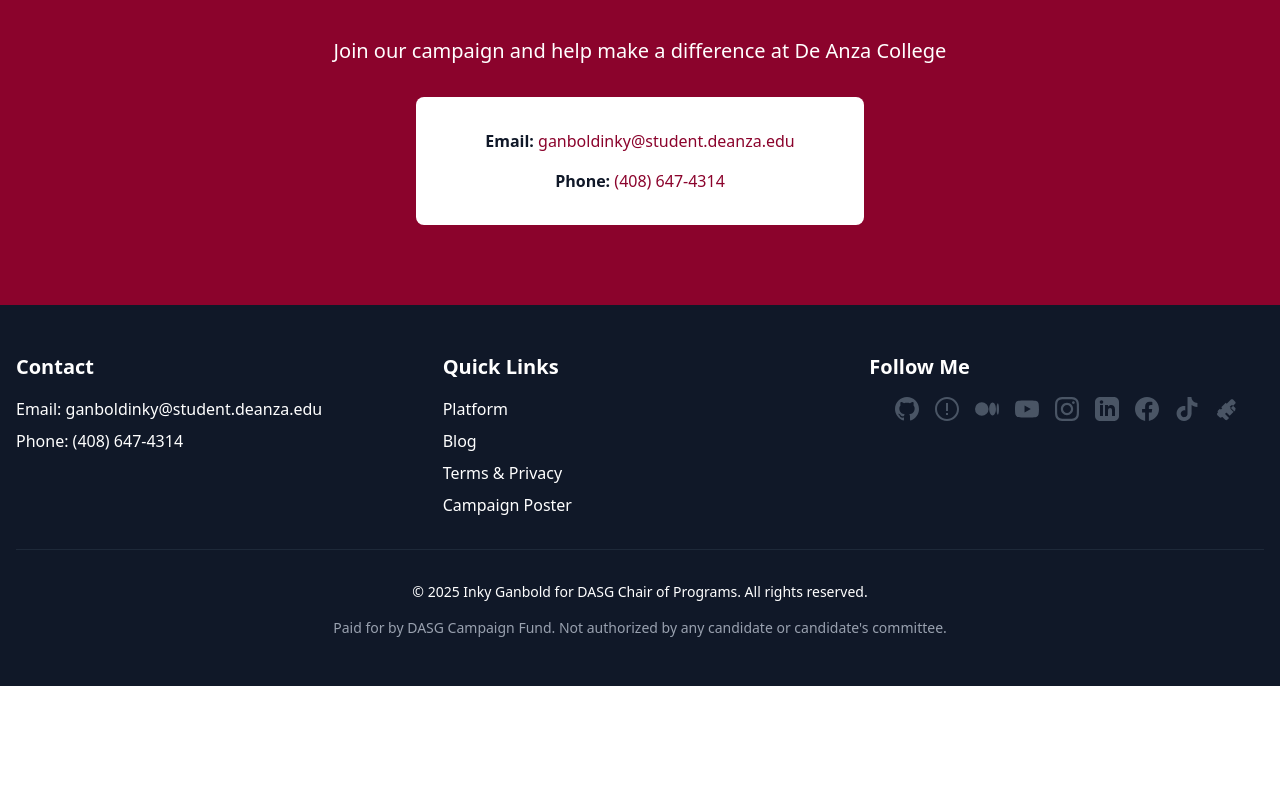
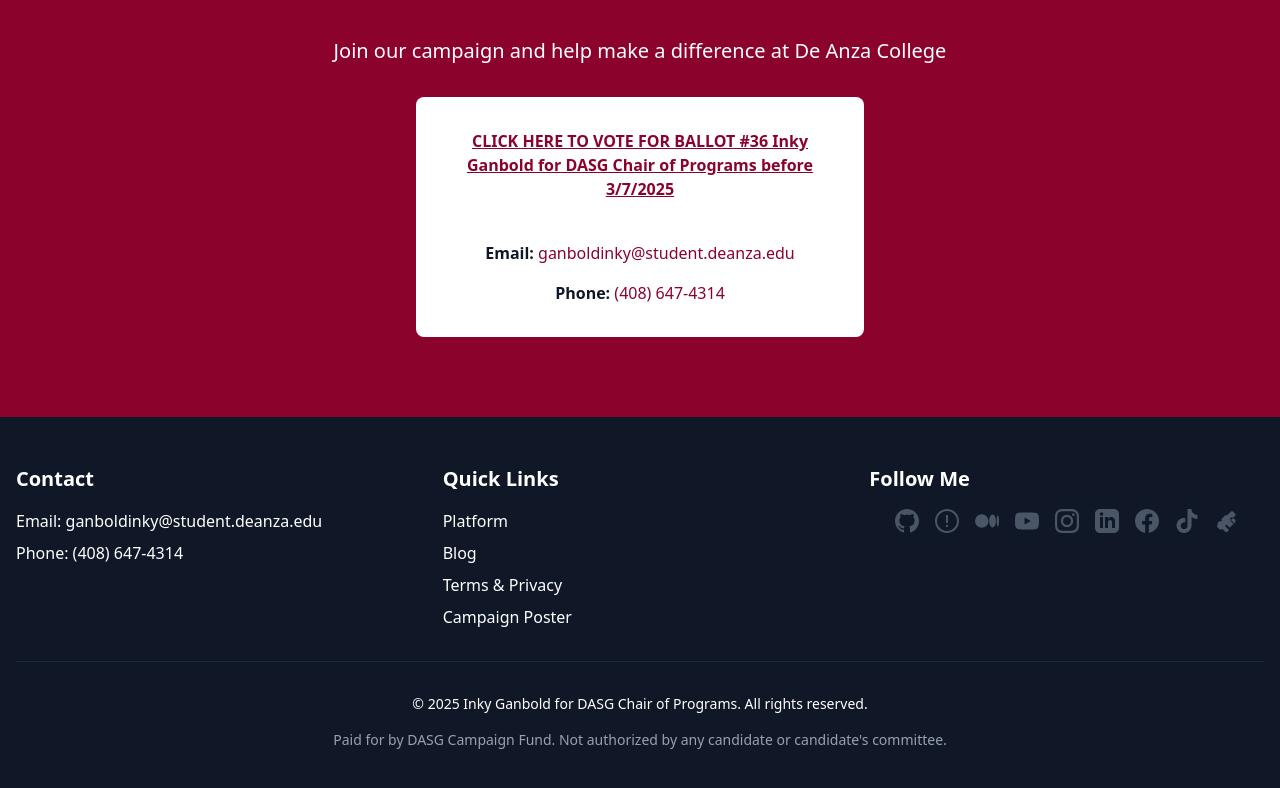
Before and after one commit to enkhbold470/dasg-cop2, a SvelteKit app: page / in a window 1280 px wide. Shown: the part 2479-3267 px from the top of the page. Before the commit the page ends 3165 px from the top, so only its background shows below. Built offline with nearby package versions, Linux system fonts and the light colour scheme.

Commit message:
feat: add voting link for DASG Chair of Programs with election date

```diff
--- a/src/routes/+page.svelte
+++ b/src/routes/+page.svelte
@@ -1,6 +1,6 @@
 <script>
   import { onMount } from "svelte";
-  import { pageData } from "$lib/config/site";
+  import { pageData, electionDate } from "$lib/config/site";
   let isVisible = false;
 
   onMount(() => {
@@ -127,6 +127,15 @@
     <h2 class="mb-8 text-4xl font-bold">{pageData.contact.title}</h2>
     <p class="mb-8 text-xl">{pageData.contact.description}</p>
     <div class="mx-auto max-w-md rounded-lg bg-white p-8 text-gray-900">
+      <p class="mb-10 font-bold underline">
+        <a
+          href="https://deanza.edu/studentvote/"
+          target="_blank"
+          class="text-[#8B032C] underline"
+          >CLICK HERE TO VOTE FOR BALLOT #36 Inky Ganbold for DASG Chair of
+          Programs before {electionDate.toLocaleDateString()}</a
+        >
+      </p>
       <p class="mb-4">
         <strong>Email:</strong>
         <a href="mailto:{pageData.contact.email}" class="text-[#8B032C]"
```
